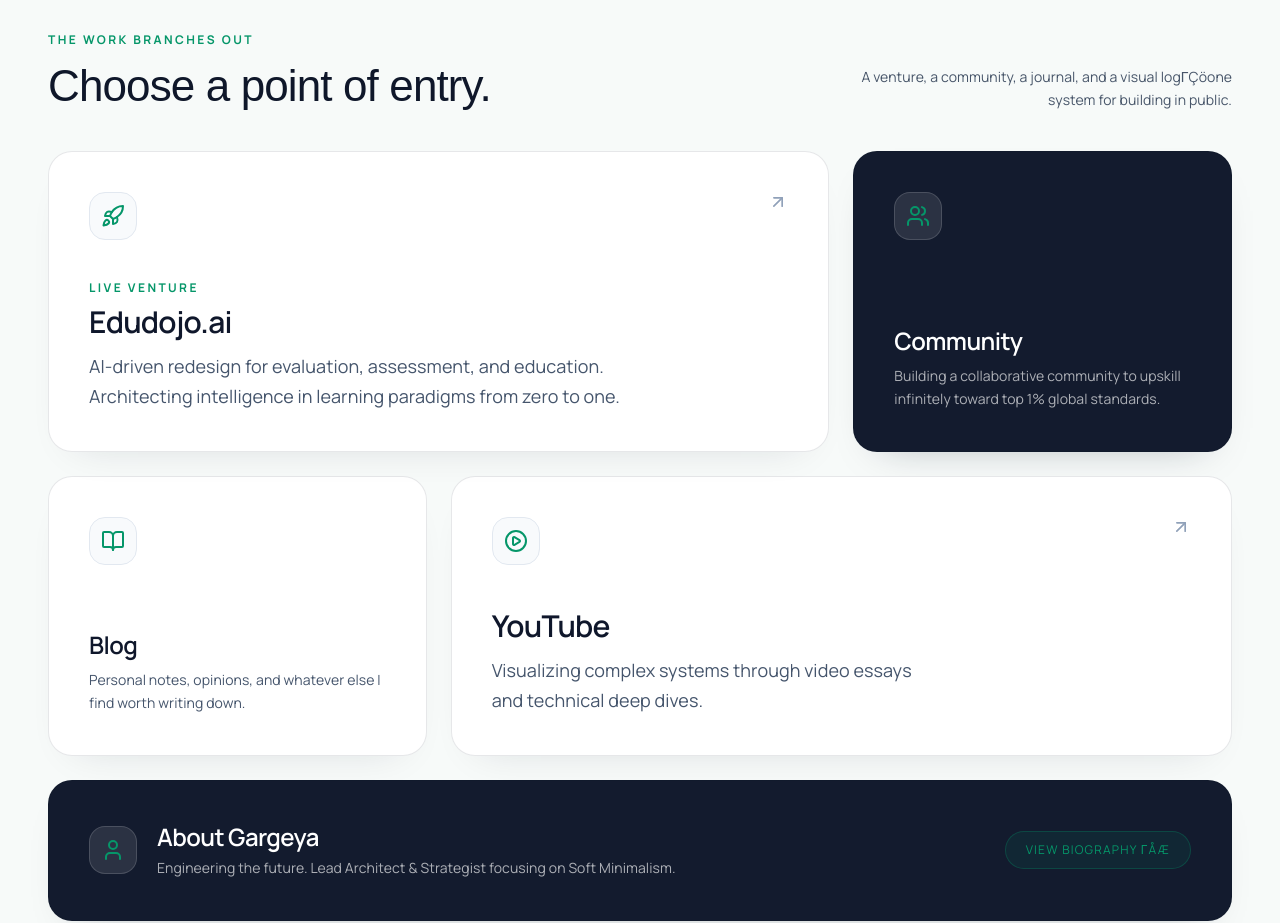
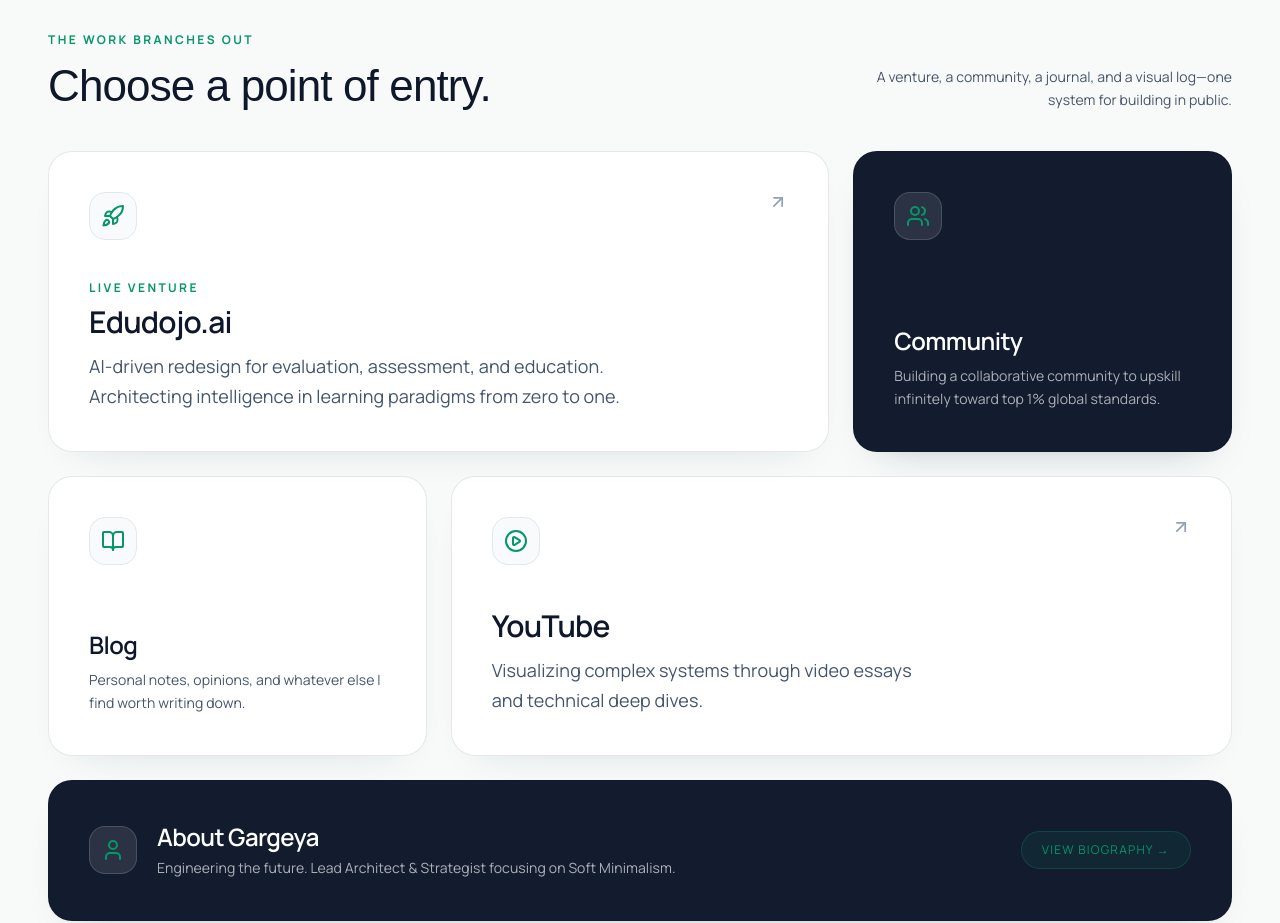
Before and after one commit to Gargeya-Grey/Personal-Brand-Website, a Next.js app: page / in a window 1280 px wide. Shown: the part 995-1918 px from the top of the page. Built offline with nearby package versions, Linux system fonts and the light colour scheme; no server answers; a web font is replaced by a local one.

Commit message:
Fix homepage encoding glitches and restore scroll-to-top on public nav.
Replace corrupted em dashes/arrows with HTML entities, and only keep scroll={false} for Atelier workspace switches.

```diff
--- a/app/page.tsx
+++ b/app/page.tsx
@@ -25,7 +25,7 @@
         tabIndex={-1}
         className="mx-auto w-full max-w-screen-2xl flex-grow px-4 pt-28 sm:px-6 sm:pt-32 lg:px-10 xl:px-12"
       >
-        {/* Hero ΓÇö copy + media card */}
+        {/* Hero — copy + media card */}
         <section className="relative grid min-h-[min(88svh,860px)] grid-cols-1 items-center gap-12 overflow-x-clip py-16 md:py-24 lg:grid-cols-12 lg:gap-10">
           <div className="pointer-events-none absolute -right-40 top-8 hidden h-[42rem] w-[42rem] rounded-full border border-accent/15 lg:block" aria-hidden="true" />
           <div className="pointer-events-none absolute -right-24 top-28 hidden h-[30rem] w-[30rem] rounded-full border border-white/10 lg:block" aria-hidden="true" />
@@ -138,7 +138,10 @@
                 Choose a point of entry.
               </h2>
             </div>
-            <p className="max-w-sm font-body text-sm leading-relaxed text-on-surface-variant sm:text-right">A venture, a community, a journal, and a visual logΓÇöone system for building in public.</p>
+            <p className="max-w-sm font-body text-sm leading-relaxed text-on-surface-variant sm:text-right">
+              A venture, a community, a journal, and a visual log&mdash;one system for building in
+              public.
+            </p>
           </div>
           <div className="grid grid-cols-1 gap-5 md:grid-cols-3 md:gap-6">
             {/* Startup Card */}
@@ -263,7 +266,7 @@
                 </div>
                 <div className="relative z-10 flex justify-center md:justify-end">
                   <span className="rounded-full border border-accent/30 bg-accent/10 px-5 py-2.5 font-label text-xs uppercase tracking-widest text-accent transition-all duration-300 group-hover:border-accent group-hover:bg-accent group-hover:text-slate-950">
-                    View Biography ΓåÆ
+                    View Biography &rarr;
                   </span>
                 </div>
               </motion.div>
@@ -283,7 +286,7 @@
               </h2>
               <p className="mx-auto max-w-2xl font-body text-base leading-relaxed text-white/72 sm:text-lg">
                 Whether it&apos;s an architectural audit, AI implementation strategy, or a new venture
-                partnershipΓÇölet&apos;s discuss the technical roadmap.
+                partnership&mdash;let&apos;s discuss the technical roadmap.
               </p>
 
               <div className="flex flex-col justify-center gap-3 pt-2 sm:flex-row sm:gap-4">
--- a/components/navigation.tsx
+++ b/components/navigation.tsx
@@ -225,7 +225,7 @@
               <Link
                 key={link.key || link.name}
                 href={link.path}
-                scroll={false}
+                scroll={!isAtelier}
                 prefetch={isAtelier ? false : undefined}
                 target={link.external ? '_blank' : undefined}
                 rel={link.external ? 'noopener noreferrer' : undefined}
@@ -348,7 +348,7 @@
                 <Link
                   key={link.name}
                   href={link.path}
-                  scroll={false}
+                  scroll={!isAtelier}
                   prefetch={isAtelier ? false : undefined}
                   onClick={() => setMobileMenuOpen(false)}
                   target={link.external ? '_blank' : undefined}
```
